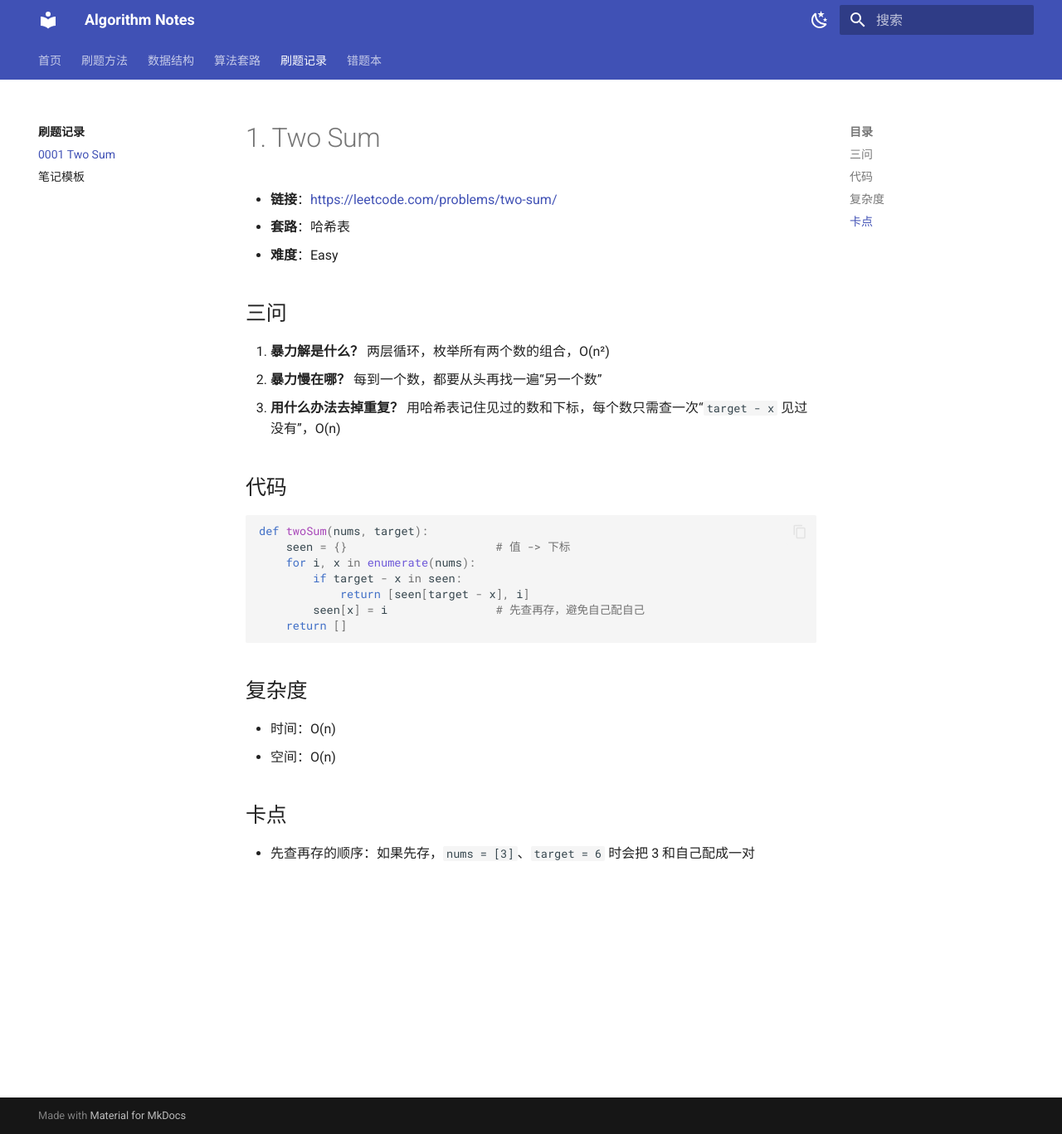
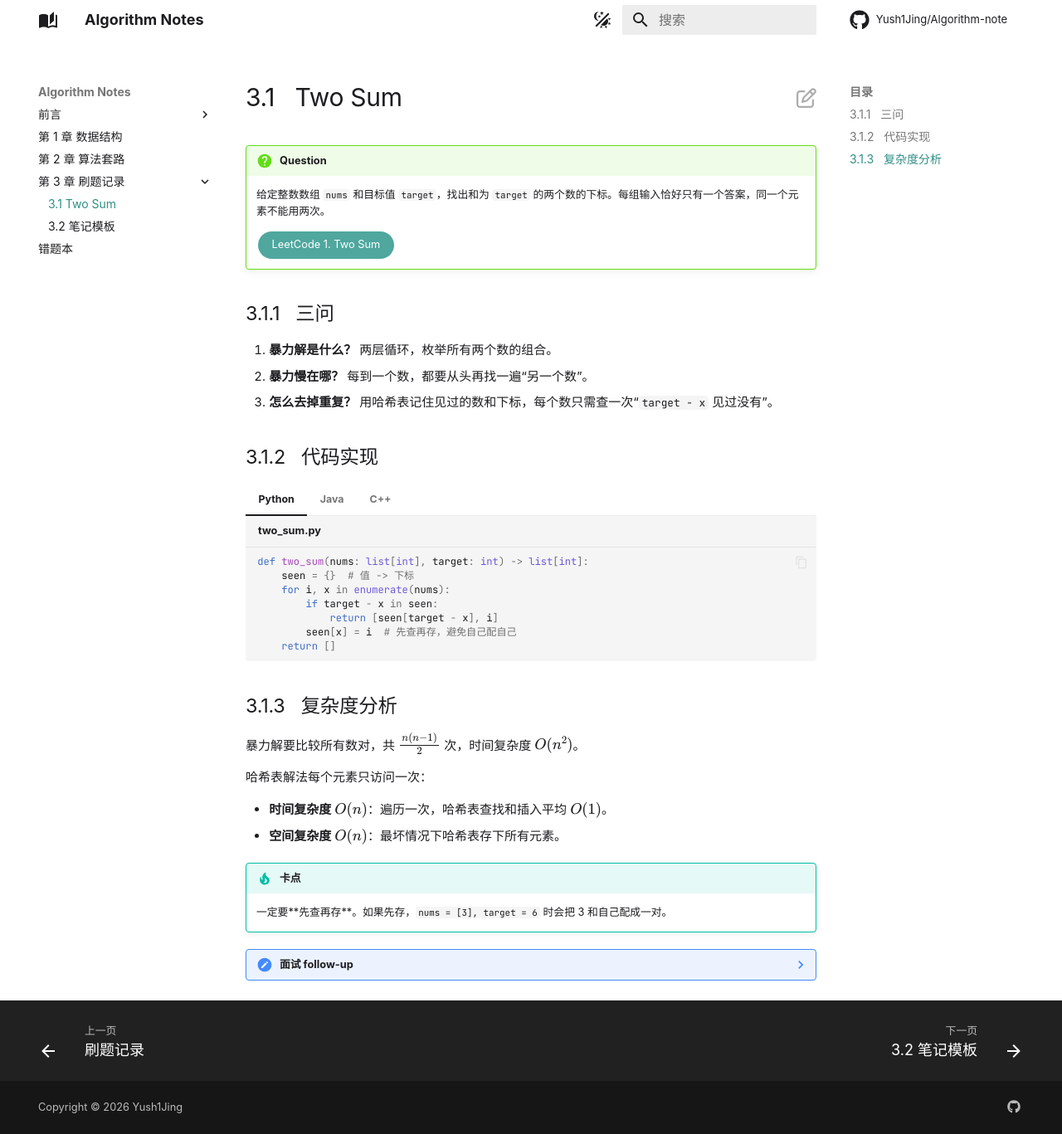
Before and after one commit to Yush1Jing/Algorithm-note, an MkDocs documentation site: the page built from docs/problems/0001-two-sum.md, in a window 1280 px wide and 1367 px high. Shown: the whole window at 83% size. Built offline with MkDocs 1.6.1 and Material for MkDocs 9.7.7, drawn with Linux system fonts in a browser that asks for light colours; comment, search, counter and statistics services are not loaded.

Commit message:
Restyle site in hello-algo style: glass header, teal accent, book nav, code tabs, math, lightbox
Co-Authored-By: Claude Opus 5.5 <noreply@anthropic.com>
Claude-Session: https://claude.ai/code/session_01ARiocRME7XKjGnT3NVAa1B

````diff
--- /dev/null
+++ b/docs/javascripts/mathjax.js
@@ -0,0 +1,24 @@
+window.MathJax = {
+  tex: {
+    inlineMath: [["\\(", "\\)"]],
+    displayMath: [["\\[", "\\]"]],
+    processEscapes: true,
+    processEnvironments: true,
+  },
+  options: {
+    ignoreHtmlClass: ".*|",
+    processHtmlClass: "arithmatex",
+  },
+};
+
+// 页面切换后重新渲染公式
+if (typeof document$ !== "undefined") {
+  document$.subscribe(() => {
+    if (window.MathJax && MathJax.typesetPromise) {
+      MathJax.startup.output.clearCache();
+      MathJax.typesetClear();
+      MathJax.texReset();
+      MathJax.typesetPromise();
+    }
+  });
+}
--- a/docs/problems/0001-two-sum.md
+++ b/docs/problems/0001-two-sum.md
@@ -1,32 +1,73 @@
-# 1. Two Sum
+# 3.1 &nbsp; Two Sum
 
-- **链接**：<https://leetcode.com/problems/two-sum/>
-- **套路**：哈希表
-- **难度**：Easy
+!!! question
 
-## 三问
+    给定整数数组 `nums` 和目标值 `target`，找出和为 `target` 的两个数的下标。每组输入恰好只有一个答案，同一个元素不能用两次。
 
-1. **暴力解是什么？** 两层循环，枚举所有两个数的组合，O(n²)
-2. **暴力慢在哪？** 每到一个数，都要从头再找一遍“另一个数”
-3. **用什么办法去掉重复？** 用哈希表记住见过的数和下标，每个数只需查一次“`target - x` 见过没有”，O(n)
+    [LeetCode 1. Two Sum](https://leetcode.com/problems/two-sum/){ .rounded-button }
 
-## 代码
+## 3.1.1 &nbsp; 三问
 
-```python
-def twoSum(nums, target):
-    seen = {}                      # 值 -> 下标
-    for i, x in enumerate(nums):
-        if target - x in seen:
-            return [seen[target - x], i]
-        seen[x] = i                # 先查再存，避免自己配自己
-    return []
-```
+1. **暴力解是什么？** 两层循环，枚举所有两个数的组合。
+2. **暴力慢在哪？** 每到一个数，都要从头再找一遍“另一个数”。
+3. **怎么去掉重复？** 用哈希表记住见过的数和下标，每个数只需查一次“`target - x` 见过没有”。
 
-## 复杂度
+## 3.1.2 &nbsp; 代码实现
 
-- 时间：O(n)
-- 空间：O(n)
+=== "Python"
 
-## 卡点
+    ```python title="two_sum.py"
+    def two_sum(nums: list[int], target: int) -> list[int]:
+        seen = {}  # 值 -> 下标
+        for i, x in enumerate(nums):
+            if target - x in seen:
+                return [seen[target - x], i]
+            seen[x] = i  # 先查再存，避免自己配自己
+        return []
+    ```
 
-- 先查再存的顺序：如果先存，`nums = [3]`、`target = 6` 时会把 3 和自己配成一对
+=== "Java"
+
+    ```java title="TwoSum.java"
+    int[] twoSum(int[] nums, int target) {
+        Map<Integer, Integer> seen = new HashMap<>();
+        for (int i = 0; i < nums.length; i++) {
+            int need = target - nums[i];
+            if (seen.containsKey(need)) return new int[]{seen.get(need), i};
+            seen.put(nums[i], i);
+        }
+        return new int[0];
+    }
+    ```
+
+=== "C++"
+
+    ```cpp title="two_sum.cpp"
+    vector<int> twoSum(vector<int>& nums, int target) {
+        unordered_map<int, int> seen;
+        for (int i = 0; i < nums.size(); i++) {
+            int need = target - nums[i];
+            if (seen.count(need)) return {seen[need], i};
+            seen[nums[i]] = i;
+        }
+        return {};
+    }
+    ```
+
+## 3.1.3 &nbsp; 复杂度分析
+
+暴力解要比较所有数对，共 \( \frac{n(n-1)}{2} \) 次，时间复杂度 \( O(n^2) \)。
+
+哈希表解法每个元素只访问一次：
+
+- **时间复杂度** \( O(n) \)：遍历一次，哈希表查找和插入平均 \( O(1) \)。
+- **空间复杂度** \( O(n) \)：最坏情况下哈希表存下所有元素。
+
+!!! tip "卡点"
+
+    一定要**先查再存**。如果先存，`nums = [3], target = 6` 时会把 3 和自己配成一对。
+
+??? note "面试 follow-up"
+
+    - 如果数组已排序？→ 双指针，空间降到 \( O(1) \)。
+    - 如果要返回所有不重复的组合？→ 排序 + 双指针，跳过重复值。
--- /dev/null
+++ b/docs/stylesheets/extra.css
@@ -0,0 +1,104 @@
+/* ---------- 颜色：浅色 ---------- */
+:root > * {
+  --md-primary-fg-color: #ffffff;
+  --md-primary-bg-color: #1d1d20;
+  --md-default-fg-color: #1d1d20;
+  --md-default-bg-color: #ffffff;
+  --md-typeset-color: #1d1d20;
+  --md-typeset-a-color: #2f8f86;
+  --md-accent-fg-color: #8a8a8a;
+  --md-code-fg-color: #1d1d20;
+  --md-code-bg-color: #f5f5f5;
+  --header-glass: rgba(255, 255, 255, 0.65);
+  --btn-color: #4fa79e;
+  --btn-hover-color: #5bb8ae;
+}
+
+/* ---------- 颜色：深色 ---------- */
+[data-md-color-scheme="slate"] {
+  --dark-base: #1e1e1e;
+  --dark-mantle: #1a1a1a;
+  --dark-crust: #161616;
+  --md-primary-fg-color: var(--dark-base);
+  --md-primary-bg-color: #b4bec9;
+  --md-default-fg-color: #b4bec9;
+  --md-default-bg-color: var(--dark-base);
+  --md-typeset-color: #b4bec9;
+  --md-typeset-a-color: #56bdb3;
+  --md-accent-fg-color: #a8a8a8;
+  --md-code-fg-color: #b4bec9;
+  --md-code-bg-color: var(--dark-crust);
+  --md-footer-fg-color: #b4bec9;
+  --md-footer-bg-color: var(--dark-mantle);
+  --header-glass: rgba(26, 26, 26, 0.8);
+}
+
+/* ---------- 毛玻璃顶栏 ---------- */
+.md-header,
+.md-header--shadow {
+  background-color: var(--header-glass);
+  color: var(--md-default-fg-color);
+  box-shadow: none;
+  backdrop-filter: saturate(180%) blur(20px);
+  -webkit-backdrop-filter: saturate(180%) blur(20px);
+}
+
+/* 深色页脚 */
+[data-md-color-scheme="slate"] .md-footer,
+[data-md-color-scheme="slate"] .md-footer__inner { background-color: var(--dark-mantle); }
+[data-md-color-scheme="slate"] .md-footer-meta,
+[data-md-color-scheme="slate"] .md-footer__link { background-color: var(--dark-crust); }
+[data-md-color-scheme="slate"] .md-footer__link:hover { background-color: var(--dark-base); }
+
+/* 侧边栏分组标题保持正文色 */
+.md-nav__link[for] { color: var(--md-default-fg-color) !important; }
+
+/* ---------- 排版 ---------- */
+body {
+  --md-text-font-family: -apple-system, BlinkMacSystemFont, var(--md-text-font, _), "PingFang SC", Helvetica, Arial, sans-serif;
+  --md-code-font-family: var(--md-code-font, _), SFMono-Regular, Menlo, Consolas, monospace;
+}
+.md-typeset { font-size: 0.75rem; line-height: 1.6; }
+.md-typeset h1 { font-weight: 400; color: var(--md-default-fg-color); }
+.md-typeset h2 { font-weight: 400; }
+.md-typeset h3 { font-weight: 500; }
+.md-typeset a:hover { color: var(--md-typeset-a-color); text-decoration: underline; }
+.md-typeset code { border-radius: 0.2rem; }
+.md-typeset pre { font-size: 0.95em; }
+.md-typeset pre > code { max-height: 25rem; }
+
+/* 代码标签页（Python / Java / C++ …） */
+.md-typeset .tabbed-labels > label { font-size: 0.62rem; }
+
+/* 提示框聚焦阴影 */
+.md-typeset .admonition:focus-within,
+.md-typeset details:focus-within { box-shadow: var(--md-shadow-z1); }
+
+/* 深色模式下图片不刺眼 */
+[data-md-color-scheme="slate"] .md-typeset img,
+[data-md-color-scheme="slate"] .md-typeset svg { filter: brightness(0.85) invert(0.05); }
+
+/* 图片：圆角 + 阴影 + 居中 */
+.md-typeset img.figure {
+  display: block;
+  margin: 0 auto;
+  border-radius: 0.3rem;
+  box-shadow: var(--md-shadow-z2);
+}
+
+/* 表格居中：<div class="center-table" markdown> ... </div> */
+.center-table { text-align: center; }
+.md-typeset .center-table :is(td, th):not([align]) { text-align: initial; }
+
+/* 圆角按钮：[文字](链接){ .rounded-button } */
+.md-typeset .rounded-button {
+  display: inline-flex;
+  align-items: center;
+  border-radius: 10em;
+  padding: 0.5em 1.3em;
+  margin: 0 0.15em;
+  background-color: var(--btn-color);
+  color: #fff !important;
+  text-decoration: none !important;
+}
+.md-typeset .rounded-button:hover { background-color: var(--btn-hover-color); }
--- a/mkdocs.yml
+++ b/mkdocs.yml
@@ -1,64 +1,125 @@
+# Project information
 site_name: Algorithm Notes
-site_description: 刷题与算法学习笔记
-# 上线后把下面这行改成你的真实地址，例如 https://你的用户名.github.io/algorithm-note/
 site_url: https://yush1jing.github.io/Algorithm-note/
+site_author: Yush1Jing
+site_description: 数据结构与算法学习笔记：套路、模板与刷题复盘
+
+# Repository
+repo_name: Yush1Jing/Algorithm-note
+repo_url: https://github.com/Yush1Jing/Algorithm-note
+edit_uri: edit/main/docs/
+
+copyright: Copyright &copy; 2026 Yush1Jing
 
 theme:
   name: material
+  custom_dir: overrides
   language: zh
+  font:
+    text: Noto Sans SC
+    code: JetBrains Mono
+  features:
+    - content.action.edit
+    - content.code.annotate
+    - content.code.copy
+    - content.tabs.link
+    - content.tooltips
+    - navigation.indexes
+    - navigation.top
+    - navigation.footer
+    - navigation.tracking
+    - search.highlight
+    - search.share
+    - search.suggest
+    - toc.follow
   palette:
-    - media: "(prefers-color-scheme: light)"
-      scheme: default
-      primary: indigo
-      accent: indigo
+    - scheme: default
+      primary: white
+      accent: teal
       toggle:
-        icon: material/weather-night
-        name: 切换到深色模式
-    - media: "(prefers-color-scheme: dark)"
-      scheme: slate
-      primary: indigo
-      accent: indigo
+        icon: material/theme-light-dark
+        name: 深色模式
+    - scheme: slate
+      primary: black
+      accent: teal
       toggle:
-        icon: material/weather-sunny
-        name: 切换到浅色模式
-  features:
-    - navigation.tabs
-    - navigation.sections
-    - navigation.top
-    - navigation.indexes
-    - search.highlight
-    - search.suggest
-    - content.code.copy
-    - toc.follow
+        icon: material/theme-light-dark
+        name: 浅色模式
+  icon:
+    logo: material/book-open-page-variant
+    repo: fontawesome/brands/github
+    edit: fontawesome/regular/pen-to-square
+
+extra:
+  social:
+    - icon: fontawesome/brands/github
+      link: https://github.com/Yush1Jing
+  generator: false
+  status:
+    new: 最近添加
 
 plugins:
   - search:
       lang:
         - zh
         - en
+  - glightbox:
+      touchNavigation: true
+      loop: false
+      effect: zoom
+      slide_effect: none
+      width: 100%
+      height: auto
+      zoomable: true
+      draggable: false
+      auto_caption: false
 
 markdown_extensions:
+  - abbr
   - admonition
+  - attr_list
+  - def_list
+  - footnotes
+  - md_in_html
+  - tables
+  - toc:
+      permalink: true
+  - pymdownx.arithmatex:
+      generic: true
+  - pymdownx.betterem:
+      smart_enable: all
+  - pymdownx.caret
   - pymdownx.details
-  - pymdownx.superfences
   - pymdownx.highlight:
       anchor_linenums: true
   - pymdownx.inlinehilite
+  - pymdownx.keys
+  - pymdownx.mark
+  - pymdownx.smartsymbols
+  - pymdownx.superfences
+  - pymdownx.tabbed:
+      alternate_style: true
   - pymdownx.tasklist:
       custom_checkbox: true
-  - tables
-  - toc:
-      permalink: true
+  - pymdownx.tilde
+
+extra_javascript:
+  - javascripts/mathjax.js
+  - https://cdnjs.cloudflare.com/ajax/libs/mathjax/3.2.2/es5/tex-mml-chtml.min.js
+
+extra_css:
+  - stylesheets/extra.css
 
 nav:
-  - 首页: index.md
-  - 刷题方法: method.md
-  - 数据结构:
+  - 前言:
+      - index.md
+      - 0.1 刷题方法: method.md
+  - 第 1 章 数据结构:
       - data-structures/index.md
-  - 算法套路:
+  - 第 2 章 算法套路:
       - patterns/index.md
-  - 刷题记录:
+  - 第 3 章 刷题记录:
       - problems/index.md
-      - 0001 Two Sum: problems/0001-two-sum.md
-      - 笔记模板: problems/template.md
+      - 3.1 Two Sum: problems/0001-two-sum.md
+      - 3.2 笔记模板: problems/template.md
   - 错题本: mistakes.md
--- /dev/null
+++ b/overrides/main.html
@@ -0,0 +1,4 @@
+{% extends "base.html" %}
+
+{#- 顶部公告条：想显示就在下面写内容，留空则不显示 -#}
+{% block announce %}{% endblock %}
--- a/requirements.txt
+++ b/requirements.txt
@@ -1,2 +1,3 @@
 mkdocs>=1.6,<2
 mkdocs-material>=9.7,<10
+mkdocs-glightbox>=0.4,<1
````
Also changed, not shown: docs/problems/template.md (+16 -14 lines).
